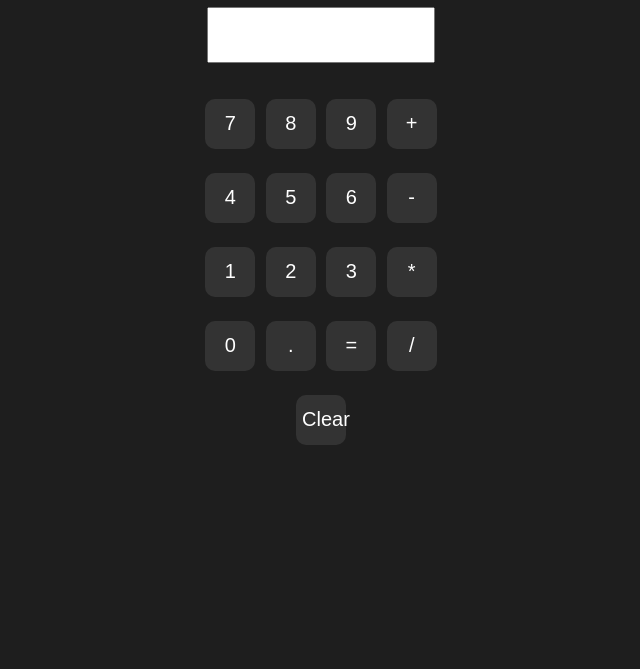
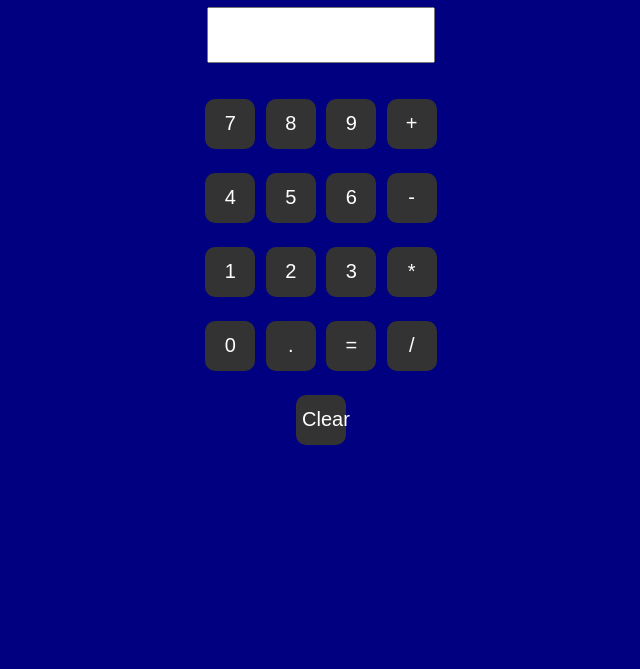
Before and after one commit to mrsnh4444-rgb/calculator-app, a plain HTML site: page index.html in a window 1280 px wide. Shown: the part 131-800 px from the top of the page, without its empty margins (319-959 px from the left). Drawn offline with Linux system fonts and the light colour scheme.

Commit message:
Update style.css

```diff
--- a/style.css
+++ b/style.css
@@ -1,6 +1,6 @@
 body {
     font-family: Arial, sans-serif;
-    background: #1e1e1e;
+    background: navy;
     color: white;
     text-align: center;
     padding-top: 50px;
```
